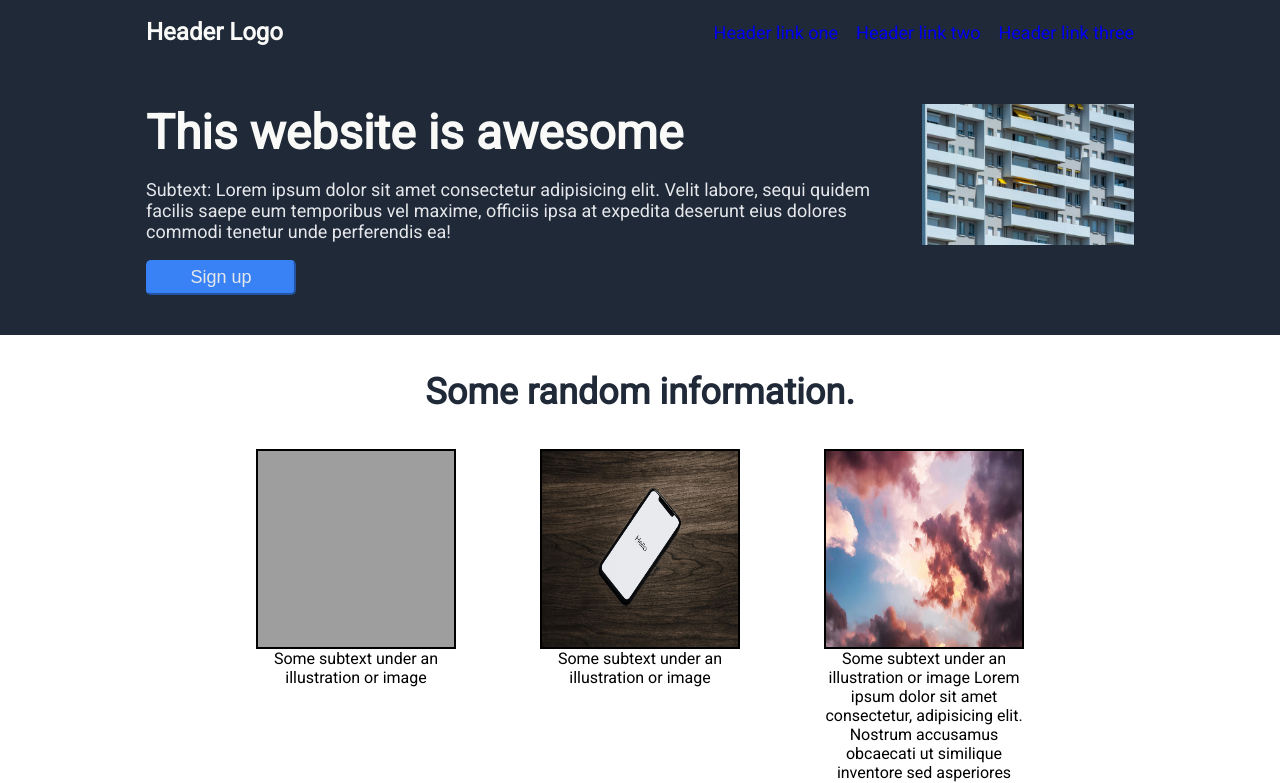
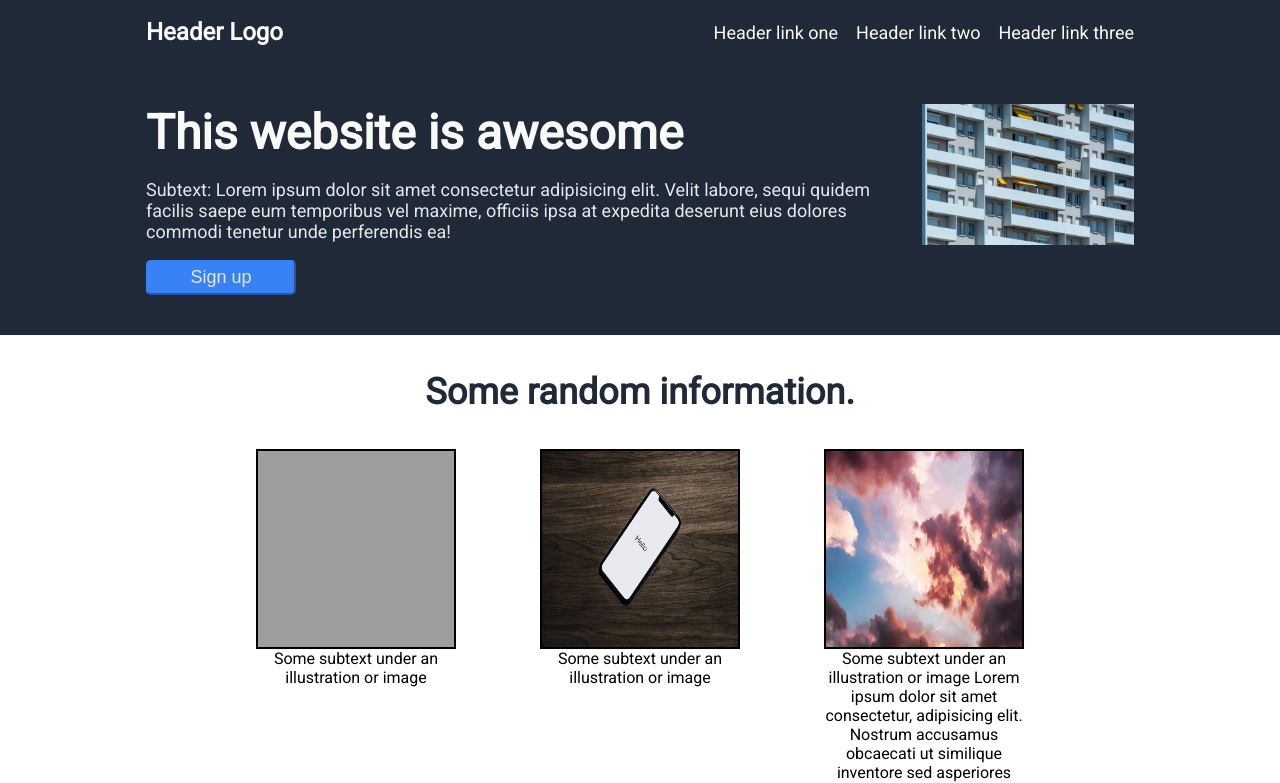
Before and after one commit to longtrd112/top-landing-project, a plain HTML site: page index.html in a window 1280 px wide. Shown: the top 783 px of the page. Drawn offline with Linux system fonts and the light colour scheme; grey boxes are pictures that could not be loaded.

Commit message:
minor fix on anchor text color

```diff
--- a/styles.css
+++ b/styles.css
@@ -23,6 +23,7 @@ body footer {
 
 a {
     text-decoration: None;
+    color: #F9Faf8;
 }
 
 a:visited {
```
